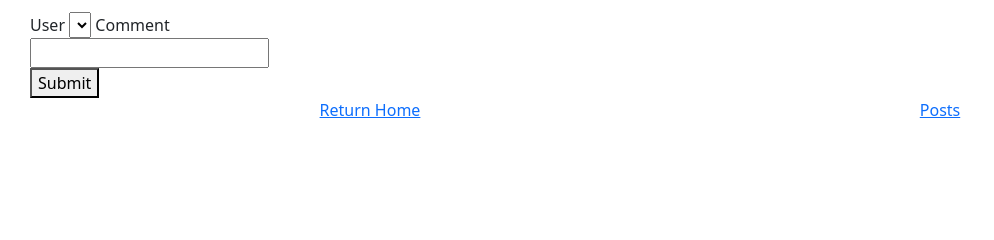
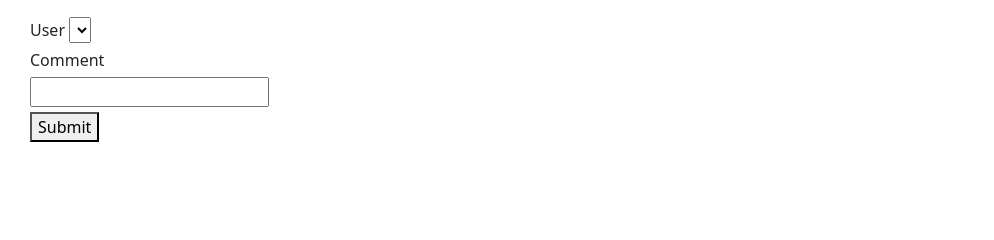
Before and after one commit to dave1289/blogly, a Flask app: page /comments/1 in a window 1280 px wide. Shown: the part 307-547 px from the top of the page, without its empty margins (0-994 px from the left). Run offline with Flask 3, Linux system fonts and the light colour scheme; lists and menus that the app fills with data are empty.

Commit message:
bootstrap styled WTForms

```diff
--- a/app.py
+++ b/app.py
@@ -90,7 +90,6 @@
    users = User.query.all()
    return render_template('posts.html', posts=posts, users=users)
 
-# NEEDS FURTHER TESTING !!!!
 
 @app.route('/posts/add', methods=["POST", "GET"])
 def add_post():
--- a/forms.py
+++ b/forms.py
@@ -14,6 +14,7 @@
    post = StringField('Post body',
                      validators=[InputRequired()])
 
+
 class AddUserForm(FlaskForm):
 
    first_name = StringField('First name',
@@ -22,6 +23,7 @@
                            validators=[InputRequired()])
    img_url = StringField('Image URL')
 
+
 class AddCommentForm(FlaskForm):
 
    user = SelectField('User',
--- a/static/app.css
+++ b/static/app.css
@@ -62,3 +62,8 @@
 button {
    margin: 10px 10px 10px 10px;
 }
+
+.inputs {
+   margin-top: 5px;
+   margin-bottom: 5px;
+}
--- a/templates/comments.html
+++ b/templates/comments.html
@@ -21,25 +21,17 @@
   <form action="/comments/submit/{{post.post_id}}" method="POST">
     {% for field in form
       if field.widget.input_type != 'hidden' %}
+      <div class="form-group">
       {{field.label}}
-      {{field}}
+      {{field(class_="inputs")}}
 
       {% for err in field.errors %}
-      {{err}}
+      <small class="form-text">{{err}}</small>
       {% endfor %}
+      </div>
    {% endfor %}
    <button>Submit</button>
   </form>
 </div>
 
-<div class="container text-center">
-   <div class="row">
-     <div class="col">
-      <a href="/">Return Home</a>
-     </div>
-     <div class="col">
-      <a href="/posts">Posts</a>
-     </div>
-   </div>
- </div>
 {% endblock %}
--- a/templates/posts.html
+++ b/templates/posts.html
@@ -19,7 +19,6 @@
 <div class="container text-center">
    <div class="row">
      <div class="col">
-      <a href="/">Return Home</a>
      </div>
      <div class="col">
       <a href="/posts/add" method="GET">Add Post</a>
--- a/templates/user.html
+++ b/templates/user.html
@@ -42,7 +42,4 @@
 </form>
 
 
-
-<a href="/">Return Home</a>
-
 {% endblock %}
```
Also changed, not shown: templates/add_post.html (+4 -3 lines), templates/edit_user.html (+4 -5 lines), templates/home.html (+8 -11 lines).
